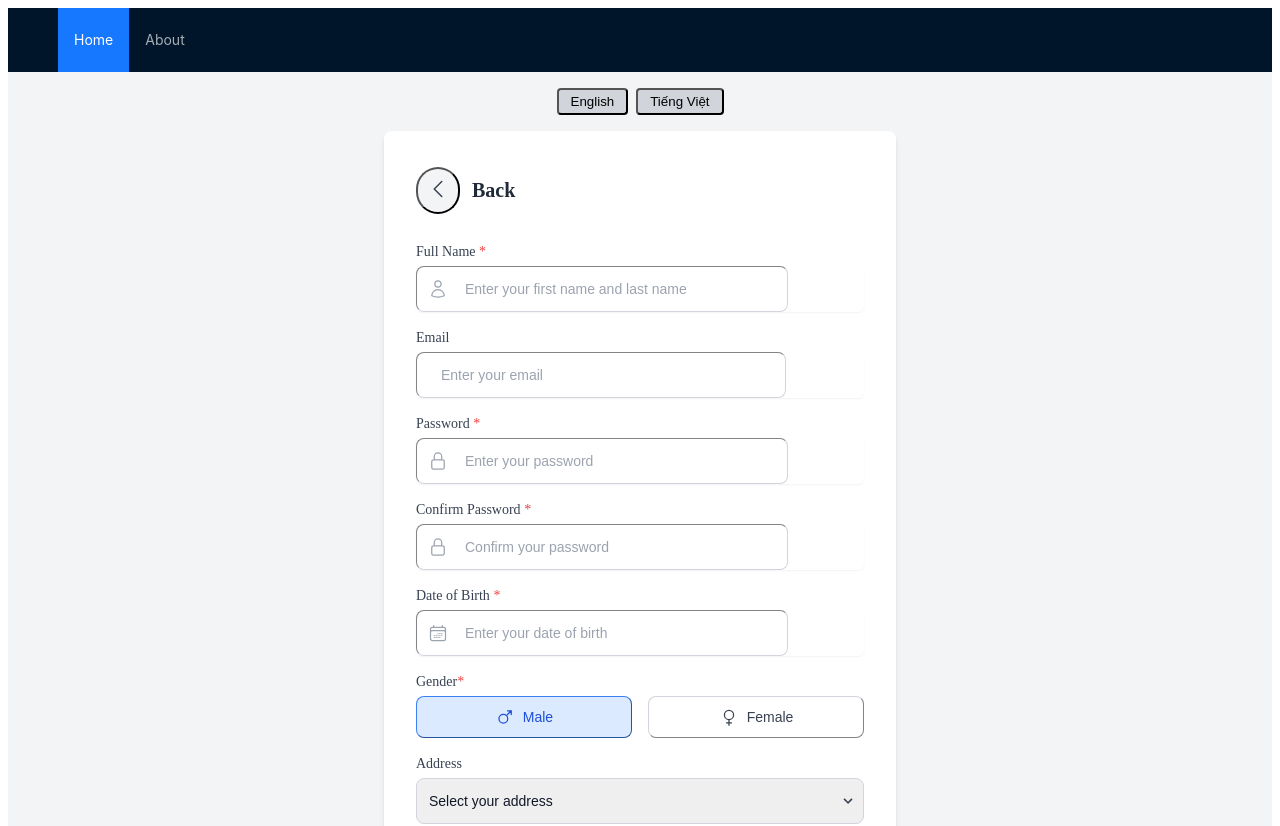
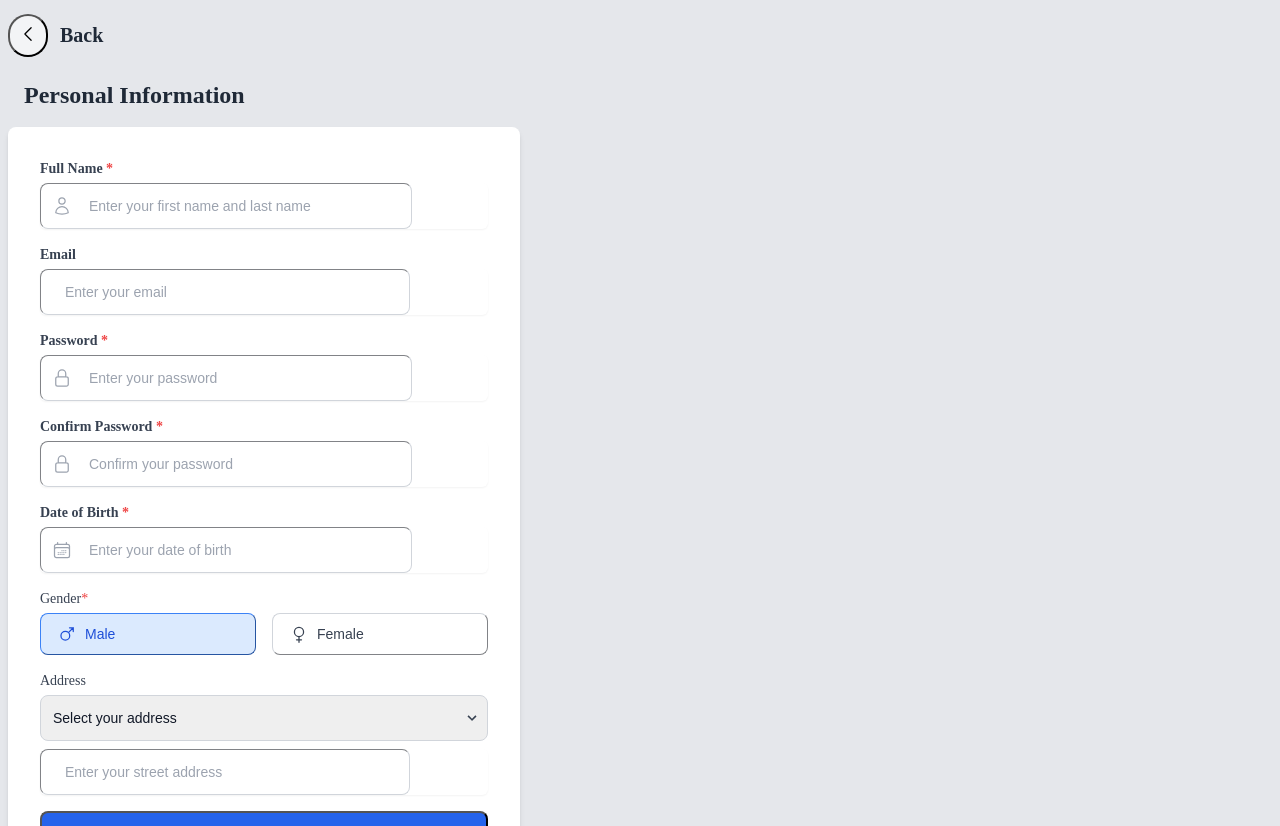
Before and after one commit to phucanclone97/PWA-React-JS-Template-Project-With-Tailwind-CSS, a React (Create React App) app: page / in a window 1280 px wide. Shown: the top 826 px of the page. Built offline with nearby package versions, Linux system fonts and the light colour scheme.

Commit message:
Update UI

```diff
--- a/src/App.js
+++ b/src/App.js
@@ -1,33 +1,14 @@
 import React from "react";
-import { BrowserRouter as Router, Route, Routes, Link } from "react-router-dom";
-import { Layout, Menu } from "antd"; // Importing Ant Design components
+import { BrowserRouter as Router, Route, Routes } from "react-router-dom";
 
 import Form from "./pages/Form";
-
-const { Header, Content } = Layout; // Destructuring Ant Design Layout components
 
 function App() {
   return (
     <Router>
-      <div className="">
-        <Header className="top-0">
-          {/* Using Ant Design Menu for navigation */}
-          <Menu theme="dark" mode="horizontal" defaultSelectedKeys={["1"]}>
-            <Menu.Item key="1">
-              <Link to="/">Home</Link>
-            </Menu.Item>
-            <Menu.Item key="2">
-              <Link to="/about">About</Link>
-            </Menu.Item>
-          </Menu>
-        </Header>
-
-        <Content className="container mx-auto">
-          <Routes>
-            <Route path="/" element={<Form />} />
-          </Routes>
-        </Content>
-      </div>
+      <Routes>
+        <Route path="/" element={<Form />} />
+      </Routes>
     </Router>
   );
 }
--- a/src/components/FormField.jsx
+++ b/src/components/FormField.jsx
@@ -29,7 +29,7 @@ function FormField({
     <div>
       <label
         htmlFor={id}
-        className="block text-sm font-medium text-gray-700 mb-1"
+        className="block text-sm text-gray-700 mb-1 font-bold"
       >
         {t(label)} {/* Translate the label key */}
         {isRequired && <span className="text-red-500">*</span>}
--- a/src/components/PersonalInfoForm.jsx
+++ b/src/components/PersonalInfoForm.jsx
@@ -45,28 +45,7 @@ function PersonalInfoForm() {
   };
 
   return (
-    <div className="bg-white p-6 sm:p-8 rounded-lg shadow-md w-full max-w-md">
-      {/* Header with Back Button */}
-      <div className="flex items-center mb-6">
-        <button className="bg-gray-100 p-2 rounded-full hover:bg-gray-200 mr-3">
-          <svg
-            xmlns="http://www.w3.org/2000/svg"
-            fill="none"
-            viewBox="0 0 24 24"
-            strokeWidth={1.5}
-            stroke="currentColor"
-            className="w-6 h-6 text-gray-700"
-          >
-            <path
-              strokeLinecap="round"
-              strokeLinejoin="round"
-              d="M15.75 19.5 8.25 12l7.5-7.5"
-            />
-          </svg>
-        </button>
-        <h1 className="text-xl font-bold text-gray-800">{t("back")}</h1>
-      </div>
-
+    <div className="bg-white p-4 sm:p-8 rounded-lg shadow-md max-w-md">
       <form onSubmit={handleSubmit(onSubmit)} className="space-y-4">
         <FormField
           id="fullName"
@@ -140,7 +119,7 @@ function PersonalInfoForm() {
             <button
               type="button"
               onClick={() => handleGenderChange("male")}
-              className={`flex items-center justify-center px-4 py-2.5 border rounded-lg text-sm font-medium transition-colors duration-150 ${
+              className={`flex items-center px-4 py-2.5 border rounded-lg text-sm font-medium transition-colors duration-150 ${
                 selectedGender === "male"
                   ? "bg-blue-100 border-blue-500 text-blue-700"
                   : "bg-white border-gray-300 text-gray-700 hover:bg-gray-50"
@@ -152,7 +131,7 @@ function PersonalInfoForm() {
             <button
               type="button"
               onClick={() => handleGenderChange("female")}
-              className={`flex items-center justify-center px-4 py-2.5 border rounded-lg text-sm font-medium transition-colors duration-150 ${
+              className={`flex items-center px-4 py-2.5 border rounded-lg text-sm font-medium transition-colors duration-150 ${
                 selectedGender === "female"
                   ? "bg-pink-100 border-pink-500 text-pink-700"
                   : "bg-white border-gray-300 text-gray-700 hover:bg-gray-50"
--- a/src/index.css
+++ b/src/index.css
@@ -7,7 +7,12 @@ html[dir="rtl"] {
   /* text-align: right; */
 }
 
-  html  [dir="ltr"] {
+html [dir="ltr"] {
   direction: ltr;
   /* text-align: left; */
 }
+
+body {
+  margin: 0;
+  padding: 0;
+}
--- a/src/locales/en/translation.json
+++ b/src/locales/en/translation.json
@@ -1,4 +1,5 @@
 {
+  "personalInformation": "Personal Information",
   "welcome": "Welcome to the open",
   "description": "description",
   "goBack": "Go back",
--- a/src/locales/vi/translation.json
+++ b/src/locales/vi/translation.json
@@ -1,4 +1,5 @@
 {
+  "personalInformation": "Thông tin cá nhân",
   "goBack": "Quay lại",
   "back": "Quay lại",
   "fullName": "Họ và tên",
--- a/src/pages/Form.js
+++ b/src/pages/Form.js
@@ -1,36 +1,36 @@
 import React from "react";
-import { useTranslation } from "react-i18next"; // Import useTranslation
 import PersonalInfoForm from "../components/PersonalInfoForm";
+import { useTranslation } from "react-i18next";
 
 function Form() {
-  const { i18n } = useTranslation(); // Get i18n instance
-
-  const changeLanguage = (lng) => {
-    i18n.changeLanguage(lng);
-  };
+  const { t } = useTranslation();
 
   return (
-    <div className="min-h-screen bg-gray-100 flex flex-col items-center justify-center p-4">
-      {/* Language Switcher */}
-      <div className="mb-4 space-x-2">
-        <button
-          onClick={() => changeLanguage("en")}
-          className={`px-3 py-1 rounded ${
-            i18n.language === "en" ? "bg-blue-600 text-white" : "bg-gray-300"
-          }`}
-        >
-          English
+    <div className="min-h-screen bg-gray-200 flex flex-col p-2">
+      <div className="flex items-center">
+        <button className="bg-gray-100 p-2 rounded-full hover:bg-gray-200 mr-3">
+          <svg
+            xmlns="http://www.w3.org/2000/svg"
+            fill="none"
+            viewBox="0 0 24 24"
+            strokeWidth={1.5}
+            stroke="black"
+            className="w-5 h-5 text-gray-700"
+          >
+            <path
+              strokeLinecap="round"
+              strokeLinejoin="round"
+              d="M15.75 19.5 8.25 12l7.5-7.5"
+            />
+          </svg>
         </button>
-        <button
-          onClick={() => changeLanguage("vi")}
-          className={`px-3 py-1 rounded ${
-            i18n.language === "vi" ? "bg-blue-600 text-white" : "bg-gray-300"
-          }`}
-        >
-          Tiếng Việt
-        </button>
+        <h1 className="text-xl font-bold text-gray-800">{t("back")}</h1>
       </div>
-
+      <div>
+        <h1 className="text-2xl font-bold text-gray-800  ml-4">
+          {t("personalInformation")}
+        </h1>
+      </div>
       <PersonalInfoForm />
     </div>
   );
```
Lines whose indentation alone changed are shown as unchanged.
